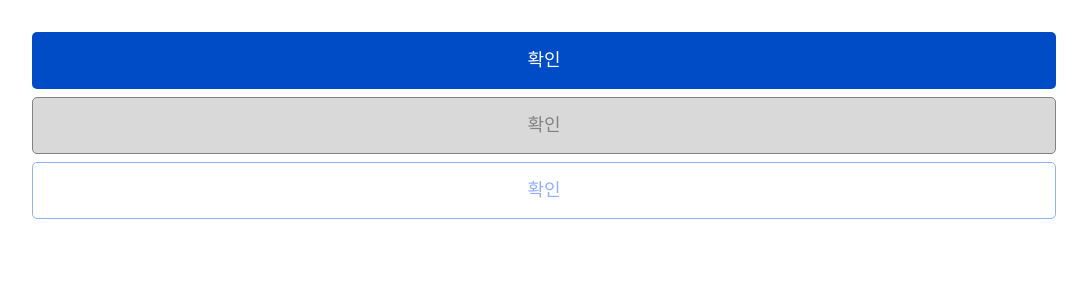
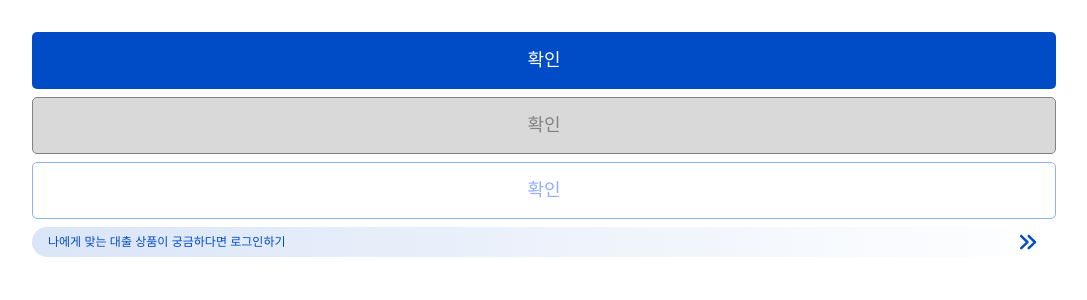
Before and after one commit to PDA-BillyBang/billybang-client, a React (Vite) app: page / in a window 1280 px wide. Shown: the top 300 px of the page, without its empty margins (96-1183 px from the left). Built offline with nearby package versions, Linux system fonts and the light colour scheme.

Commit message:
feat : navigate button 추가

```diff
--- a/src/App.tsx
+++ b/src/App.tsx
@@ -1,5 +1,6 @@
 import "./App.css";
 import LargeButton from "./components/common/button/LargeButton";
+import NavigateButton from "./components/common/button/NavigateButton";
 
 function App() {
   // const [count, setCount] = useState(0);
@@ -11,6 +12,11 @@ function App() {
       <LargeButton text="확인" customWidth="w-[80vw]" isActive={1} />
       <div className="my-2" />
       <LargeButton text="확인" customWidth="w-[80vw]" isActive={2} />
+      <div className="my-2" />
+      <NavigateButton
+        text="나에게 맞는 대출 상품이 궁금하다면 로그인하기"
+        customWidth="w-[80vw]"
+      />
     </>
   );
 }
--- /dev/null
+++ b/src/components/common/button/NavigateButton.tsx
@@ -0,0 +1,20 @@
+import React from "react";
+import doubleBlueRight from "../../../assets/image/icons/doubleBlueRight.svg";
+
+type Props = {
+  text: string;
+  customWidth: string;
+};
+
+export default function NavigateButton({ text, customWidth }: Props) {
+  return (
+    <button
+      className={`${customWidth} text-blue-1 bg-gradient-to-r from-blue-4 hover:from-blue-3 to-white-1 h-[30px] text-[12px] rounded-[20px]`}
+    >
+      <div className="flex items-center justify-between px-4">
+        {text}
+        <img src={doubleBlueRight} />
+      </div>
+    </button>
+  );
+}
```
Also changed, not shown: src/assets/image/icons/doubleBlueRight.svg (added).
